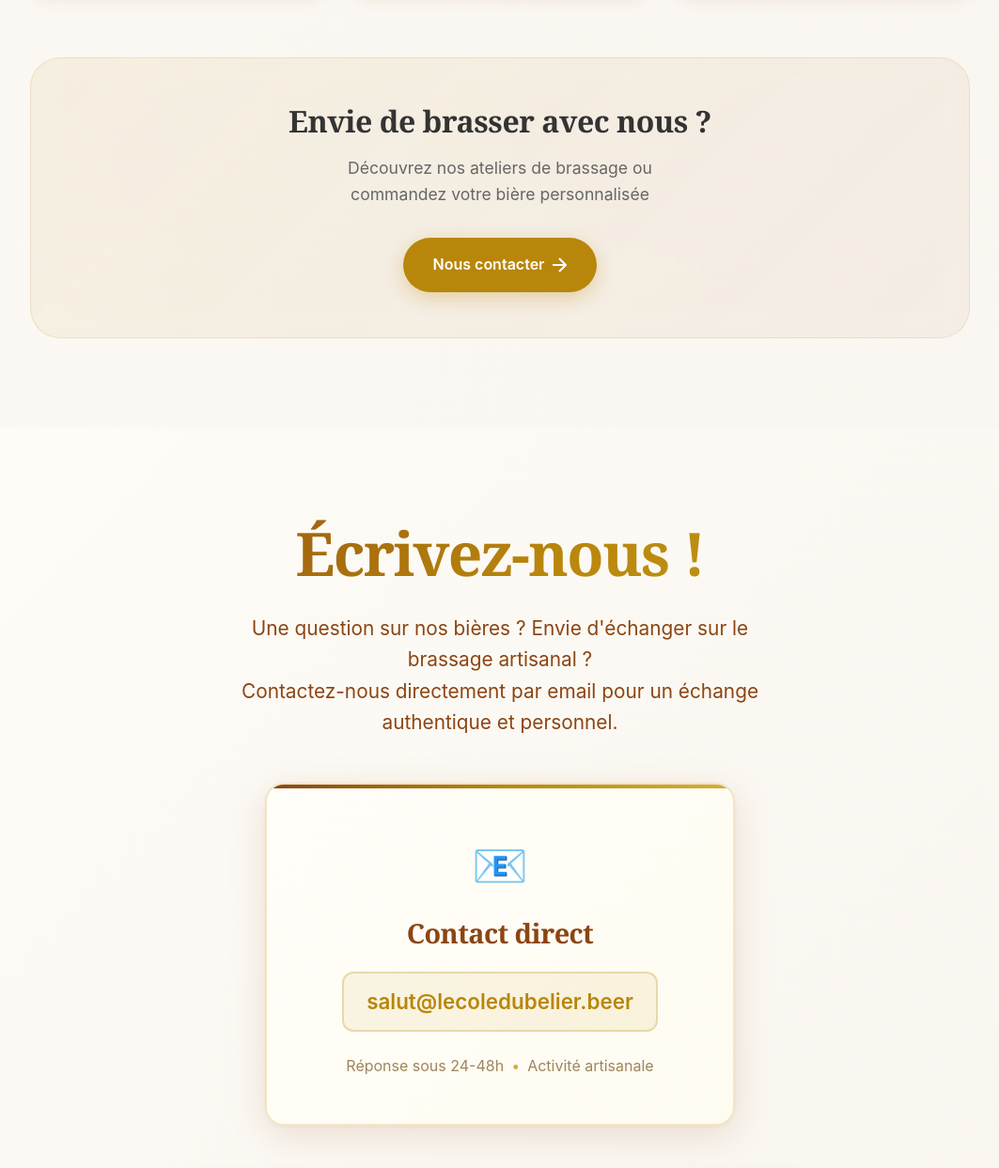
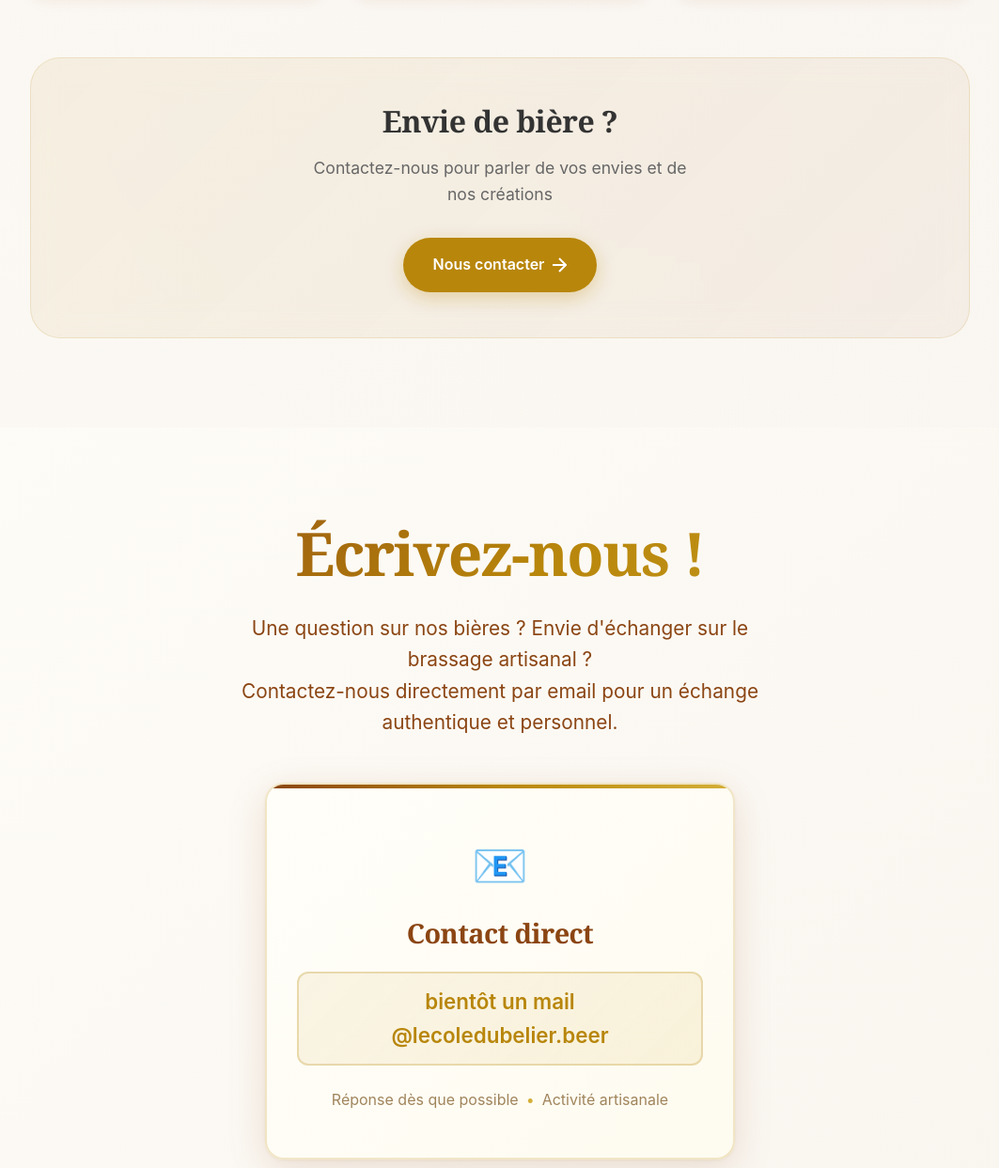
Before and after one commit to lynkhirosue/edb-website, an Astro site: page / in a window 1280 px wide. Shown: the part 7439-8682 px from the top of the page at 94% size, without its empty margins (108-1171 px from the left). Built offline with nearby package versions, Linux system fonts and the light colour scheme; Astro itself is replaced by a stand-in of ours.

Commit message:
fix correction messages mensongers

```diff
--- a/src/components/Contact.astro
+++ b/src/components/Contact.astro
@@ -27,11 +27,11 @@ const { className = "" } = Astro.props;
 
       <!-- Bouton qui déclenche la notification au lieu du mailto -->
       <button class="email-button" id="contactBtn" type="button">
-        salut@lecoledubelier.beer
+        bientôt un mail @lecoledubelier.beer
       </button>
 
       <p class="email-info">
-        <span class="response-time">Réponse sous 24-48h</span>
+        <span class="response-time">Réponse dès que possible</span>
         <span class="separator">•</span>
         <span class="activity-type">Activité artisanale</span>
       </p>
--- a/src/components/Process.astro
+++ b/src/components/Process.astro
@@ -140,8 +140,8 @@ const brewingSteps = [
     </div>
 
     <div class="process-cta">
-      <h3>Envie de brasser avec nous ?</h3>
-      <p>Découvrez nos ateliers de brassage ou commandez votre bière personnalisée</p>
+      <h3>Envie de bière ?</h3>
+      <p>Contactez-nous pour parler de vos envies et de nos créations</p>
       <a href="#contact" class="process-cta-button">
         <span>Nous contacter</span>
         <svg width="16" height="16" viewBox="0 0 16 16" fill="none">
```
